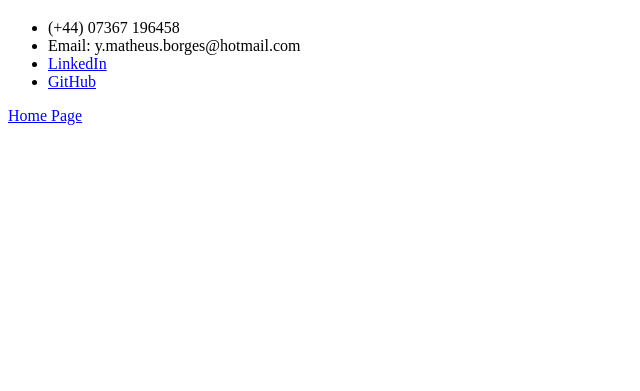
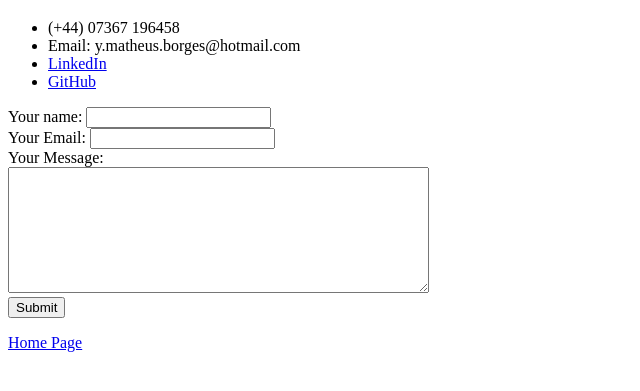
Before and after one commit to Yrishe/CV, a plain HTML site: page contactMe.html in a window 1280 px wide. Shown: the part 61-452 px from the top of the page, without its empty margins (0-640 px from the left). Drawn offline with Linux system fonts and the light colour scheme.

Commit message:
forms added to contact page

```diff
--- a/contactMe.html
+++ b/contactMe.html
@@ -14,6 +14,18 @@
         <li><a href="https://www.linkedin.com/in/yarli-rabelo-17413a77/">LinkedIn</a></li>
         <li><a href="https://github.com/Yrishe">GitHub</a></li>
     </ul>
+
+
+    <form action="mailto:y.matheus.borges@gmail.com" method="post" enctype="text/plain">
+        <label>Your name:</label>
+        <input type="text" name="yourName" value=""><br>
+        <label>Your Email:</label>
+        <input type="email" name="yourEmail" value=""><br>
+        <label>Your Message:</label><br>
+        <textarea type="name" rows="8" cols="50"></textarea><br>
+        <input type="submit" name="yourMessage">
+    </form>
+
     <p><a href="index.html">Home Page</a></p>
 </body>
 </html>
```
